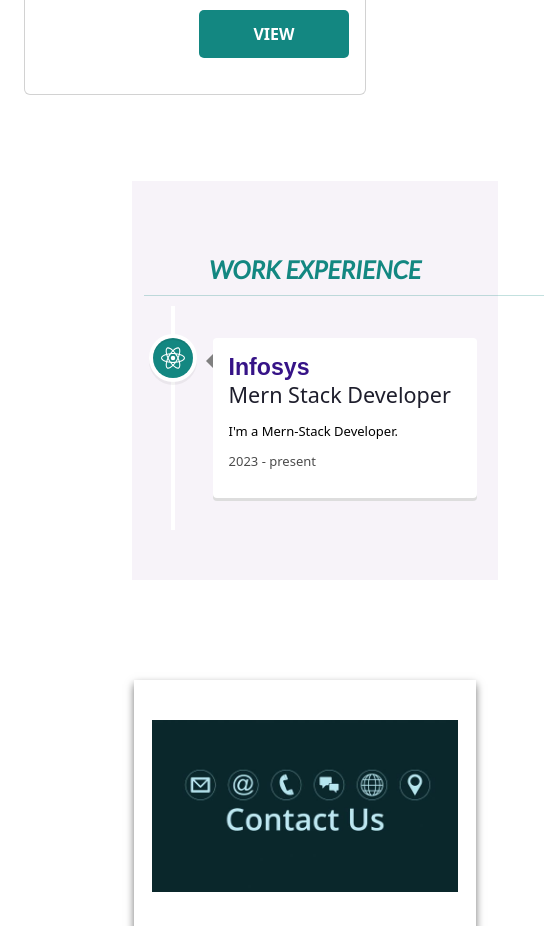
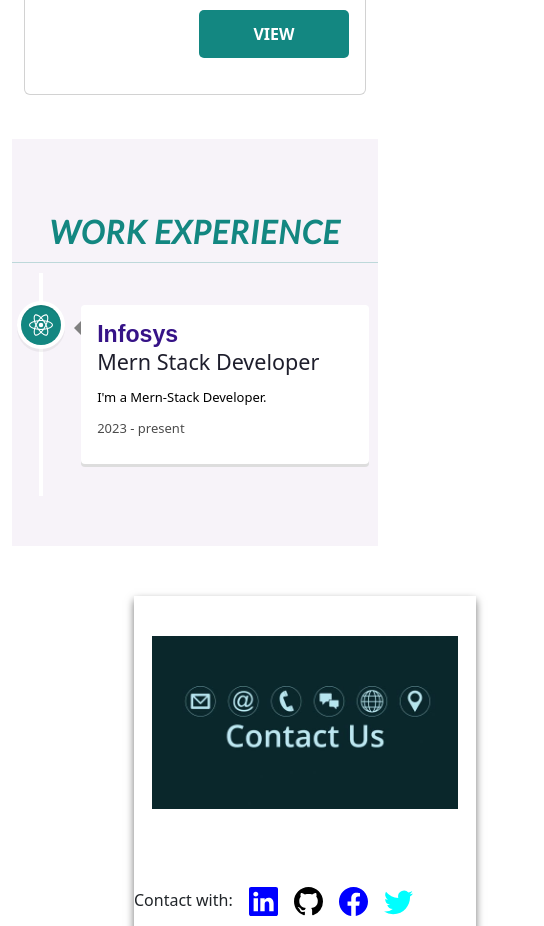
Before and after one commit to Haris-Mohanty/PortFolio2, a React (Create React App) app in the folder client/: page / in a window 390 px wide. Shown: the part 5940-6866 px from the top of the page, 544 px wide, since content can reach past the window. Built offline with nearby package versions, Linux system fonts and the light colour scheme; a web font is replaced by a local one.

Commit message:
client- src- page- WorkExp- WorkExp.css- Responsive design code fixed.

```diff
--- a/client/src/pages/workExp/WorkExp.css
+++ b/client/src/pages/workExp/WorkExp.css
@@ -12,11 +12,24 @@
   font-weight: bold;
   color: #138781;
 }
-.work{
-    padding: 50px 0px;
+.work {
+  padding: 50px 0px;
 }
 
 /* Media Query */
-@media (max-width:600px){
-
+@media (max-width: 600px) {
+  .workExp {
+    margin: 0;
+    padding: 0;
+    margin-top: -22px;
+  }
+  .workExp hr {
+    color: #138781;
+    width: auto;
+  }
+  .workExp h2 {
+    font-size: 32px;
+    letter-spacing: 1.1px;
+    margin-top: 1px;
+  }
 }
```
